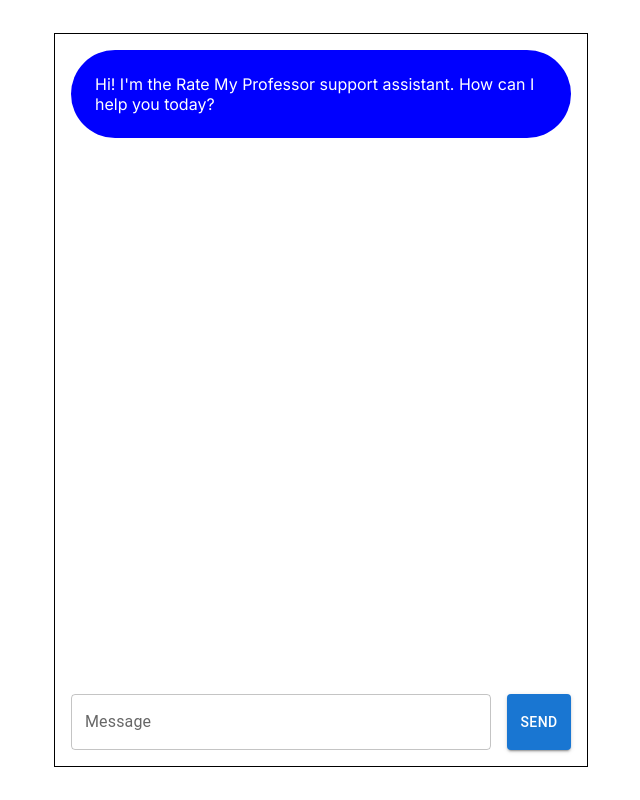
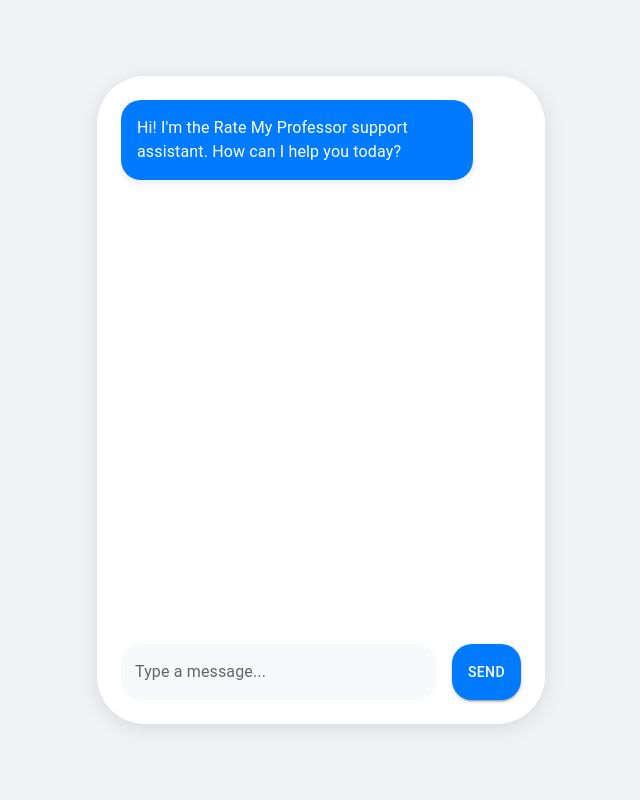
Before and after one commit to zchisholm/h05-rate-my-professor-chat-app, a Next.js app: page / in a window 1280 px wide. Shown: the whole page, without its empty margins (319-959 px from the left). Built offline with nearby package versions, Linux system fonts and the light colour scheme.

Commit message:
Updated primary page
Gave it slightly more modern aesthtics.

```diff
--- a/app/page.js
+++ b/app/page.js
@@ -61,13 +61,16 @@
       flexDirection="column"
       justifyContent="center"
       alignItems="center"
+      bgcolor="#f0f2f5"
     >
       <Stack
         direction="column"
-        width="500px"
-        height="700px"
-        border="1px solid black"
-        p={2}
+        width="400px"
+        height="600px"
+        bgcolor="white"
+        boxShadow="0px 4px 20px rgba(0, 0, 0, 0.1)"
+        borderRadius={12}
+        p={3}
         spacing={3}
       >
         <Stack
@@ -75,7 +78,16 @@
           spacing={2}
           flexGrow={1}
           overflow="auto"
-          maxHeight={"100%"}
+          sx={{
+            scrollbarWidth: "thin",
+            "&::-webkit-scrollbar": {
+              width: "5px",
+            },
+            "&::-webkit-scrollbar-thumb": {
+              backgroundColor: "#c1c1c1",
+              borderRadius: "5px",
+            },
+          }}
         >
           {messages.map((message, index) => (
             <Box
@@ -86,10 +98,15 @@
               }
             >
               <Box
-                bgcolor={message.role === "assistant" ? "blue" : "red"}
+                bgcolor={message.role === "assistant" ? "#007bff" : "#f03e3e"}
                 color="white"
-                borderRadius={16}
-                p={3}
+                borderRadius="20px"
+                p={2}
+                maxWidth="80%"
+                boxShadow="0px 2px 10px rgba(0, 0, 0, 0.1)"
+                sx={{
+                  typography: "body1",
+                }}
               >
                 {message.content}
               </Box>
@@ -98,14 +115,36 @@
         </Stack>
         <Stack direction="row" spacing={2}>
           <TextField
-            label="Message"
+            label="Type a message..."
             fullWidth
             value={message}
             onChange={(e) => {
               setMessage(e.target.value);
             }}
+            variant="outlined"
+            sx={{
+              bgcolor: "#f8f9fa",
+              borderRadius: "20px",
+              "& .MuiOutlinedInput-root": {
+                "& fieldset": {
+                  border: "none",
+                },
+              },
+            }}
           />
-          <Button variant="contained" onClick={sendMessage}>
+          <Button
+            variant="contained"
+            onClick={sendMessage}
+            sx={{
+              bgcolor: "#007bff",
+              color: "white",
+              borderRadius: "20px",
+              padding: "10px 20px",
+              "&:hover": {
+                bgcolor: "#0056b3",
+              },
+            }}
+          >
             Send
           </Button>
         </Stack>
```
